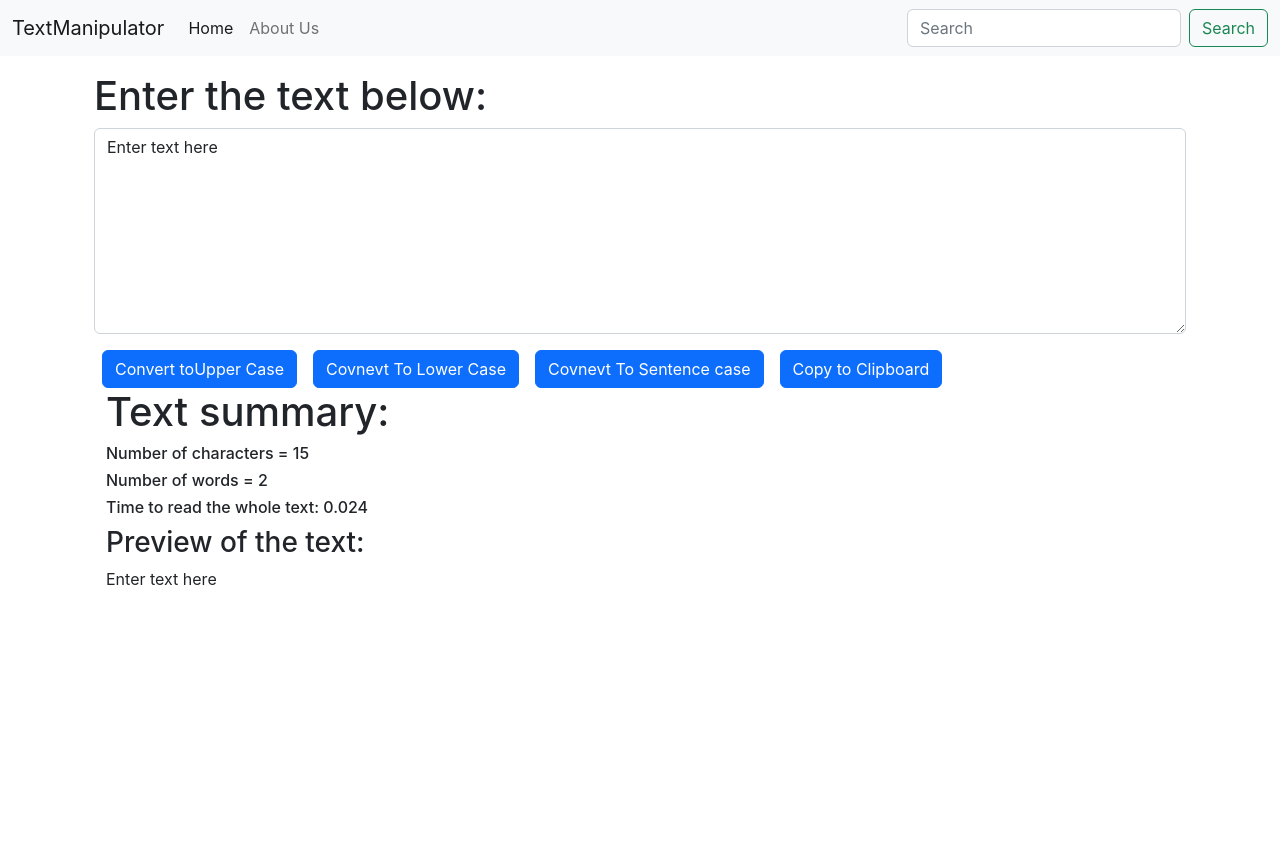
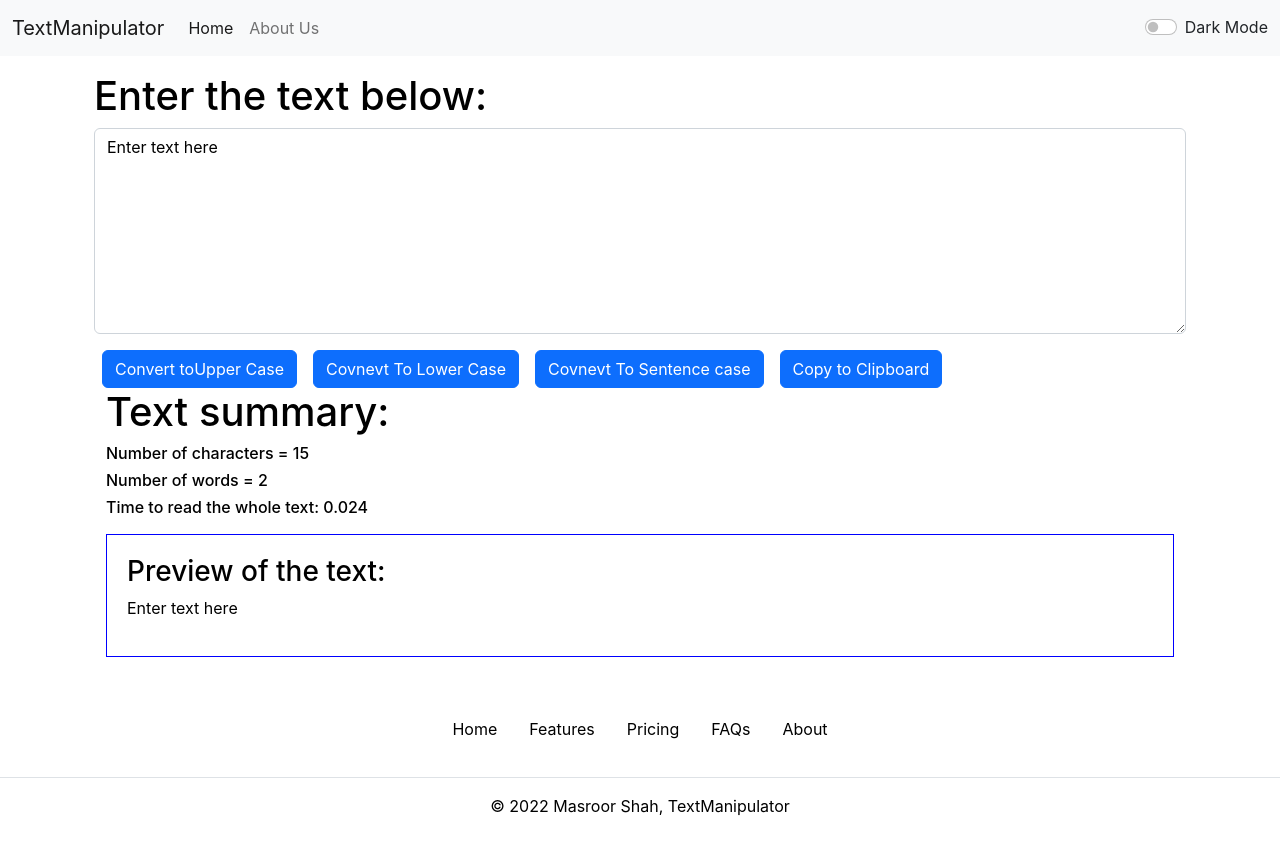
Before and after one commit to masroor07/TextManipulator, a React (Create React App) app: page / in a window 1280 px wide. Shown: the top 854 px of the page. Before the commit the page ends 800 px from the top, so only its background shows below. Built offline with nearby package versions, Linux system fonts and the light colour scheme.

Commit message:
completed dark mode feature, added static footer

```diff
--- a/src/App.js
+++ b/src/App.js
@@ -1,19 +1,49 @@
 
+import  { useState } from 'react';
 import './App.css';
 // import About from './components/About';
 import Navbar from './components/Navbar';
+import AppFooter from './components/AppFooter';
 import TextForm from './components/TextForm';
 function App() {
+  const [mode, setMode] = useState('light')
+  const [dark, setLight] = useState('dark')
+  const [area, setarea] = useState('white')
+  const [text, settext] = useState('black')
+
+  const toggleMode = ()=>{
+    if(mode==='light'){
+      setMode('dark')
+      setLight('light')
+      setarea('grey')
+      settext('white')
+      document.body.style.backgroundColor = '#030726'
+
+
+
+    }else{
+      setMode('light')
+      setLight('dark')
+      setarea('white')
+      settext('black')
+
+
+      document.body.style.backgroundColor = 'white'
+    }
+
+  }
+
   return (
     <>
-    <Navbar  title = "TextManipulator"  aboutUs = "About Us" />
+    <Navbar  title = "TextManipulator"  aboutUs = "About Us" mode = {mode} toggleMode = {toggleMode} text = {dark}/>
     <div className="container my-3">
 
     <div className="container my-3">
-    <TextForm heading = "Enter the text below: "/>
+    <TextForm heading = "Enter the text below: "  textArea = {area} text = {text} />
     </div>
      {/* <About/> */}
      </div>
+     <AppFooter text = {text}/>
     </>
   );
 }
--- /dev/null
+++ b/src/components/AppFooter.js
@@ -0,0 +1,22 @@
+import React from 'react'
+
+export default function AppFooter(props)
+{
+  return (
+    <div  >
+
+      <footer className="py-3 my-4" style= {{color: props.text}} >
+
+        <ul className="nav justify-content-center border-bottom pb-3 mb-3"  >
+
+          <li className="nav-item py-3 my-1 mx-3">Home</li>
+          <li className="nav-item py-3 my-1 mx-3">Features</li>
+          <li className="nav-item py-3 my-1 mx-3">Pricing</li>
+          <li className="nav-item py-3 my-1 mx-3">FAQs</li>
+          <li className="nav-item py-3 my-1 mx-3">About</li>
+        </ul>
+        <p className="text-center">© 2022 Masroor Shah, TextManipulator</p>
+      </footer>
+    </div>
+  )
+}
--- a/src/components/Navbar.js
+++ b/src/components/Navbar.js
@@ -1,10 +1,11 @@
 import React from 'react'
 import PropTypes from 'prop-types'
+// import About from './About'
 
 
 export default function Navbar(props) {
   return (
-    <nav className="navbar navbar-expand-lg bg-light">
+    <nav className={`navbar navbar-expand-lg navbar-${props.mode} bg-${props.mode}`}>
     <div className="container-fluid">
       <a className="navbar-brand" href="/">{props.title}</a>
       <button className="navbar-toggler" type="button" data-bs-toggle="collapse" data-bs-target="#navbarSupportedContent" aria-controls="navbarSupportedContent" aria-expanded="false" aria-label="Toggle navigation">
@@ -16,14 +17,14 @@ export default function Navbar(props) {
             <a className="nav-link active" aria-current="page" href="/">Home</a>
           </li>
           <li className="nav-item">
-            <a className="nav-link" href="/">{props.aboutUs}</a>
+            <a className="nav-link" href="/" >{props.aboutUs} </a>
           </li>
 
         </ul>
-        <form className="d-flex" role="search">
-          <input className="form-control me-2" type="search" placeholder="Search" aria-label="Search"/>
-          <button className="btn btn-outline-success" type="submit">Search</button>
-        </form>
+        <div className={`form-check form-switch text-${props.text}`}>
+  <input className="form-check-input" onClick={props.toggleMode} type="checkbox" role="switch" id="flexSwitchCheckDefault"/>
+  <label className="form-check-label" htmlFor="flexSwitchCheckDefault">Dark Mode</label>
+</div>
       </div>
     </div>
   </nav>
--- a/src/components/TextForm.js
+++ b/src/components/TextForm.js
@@ -35,28 +35,30 @@ export default function TextForm(props) {
     const [text, setText] = useState('Enter text here');
   return (
     <>
-<div>
+<div  >
 
-    <h1>
+    <h1  style= {{color: props.text}} >
     { props.heading}
     </h1>
-    <div className="mb-3">
-    <textarea className="form-control" value={text} onChange= {onChangeHandler} id="myBox" rows="8"></textarea>
-     </div>
+    <div className="mb-3" >
+    <textarea className="form-control" style= {{backgroundColor: props.textArea, color: props.text}} value={text} onChange= {onChangeHandler} id="myBox" rows="8" ></textarea>
+     </div >
      <button className="btn btn-primary mx-2" onClick={toUpperCase}>Convert toUpper Case </button>
      <button className="btn btn-primary mx-2"onClick={toLowerCase}>Covnevt To Lower Case</button>
      <button className="btn btn-primary mx-2"onClick={firstToCapital}>Covnevt To Sentence case</button>
      <button className="btn btn-primary mx-2"onClick={textCopy}>Copy to Clipboard</button>
 </div>
 
-<div className="container">
+<div className="container" style= {{color: props.text}} >
     <h1>Text summary:</h1>
     <h6>Number of characters = {text.length}</h6>
     <h6>Number of words = {text.split(" ").length-1}</h6>
     <h6>Time to read the whole text: {(0.008 * text.split(" ").length )}</h6>
-
+    <div className="container my-3" style={{border: '.2px solid blue', padding:'20px ' }}>
     <h3>Preview of the text:</h3>
     <p>{text}</p>
+    </div>
+
 
 
 </div>
```
